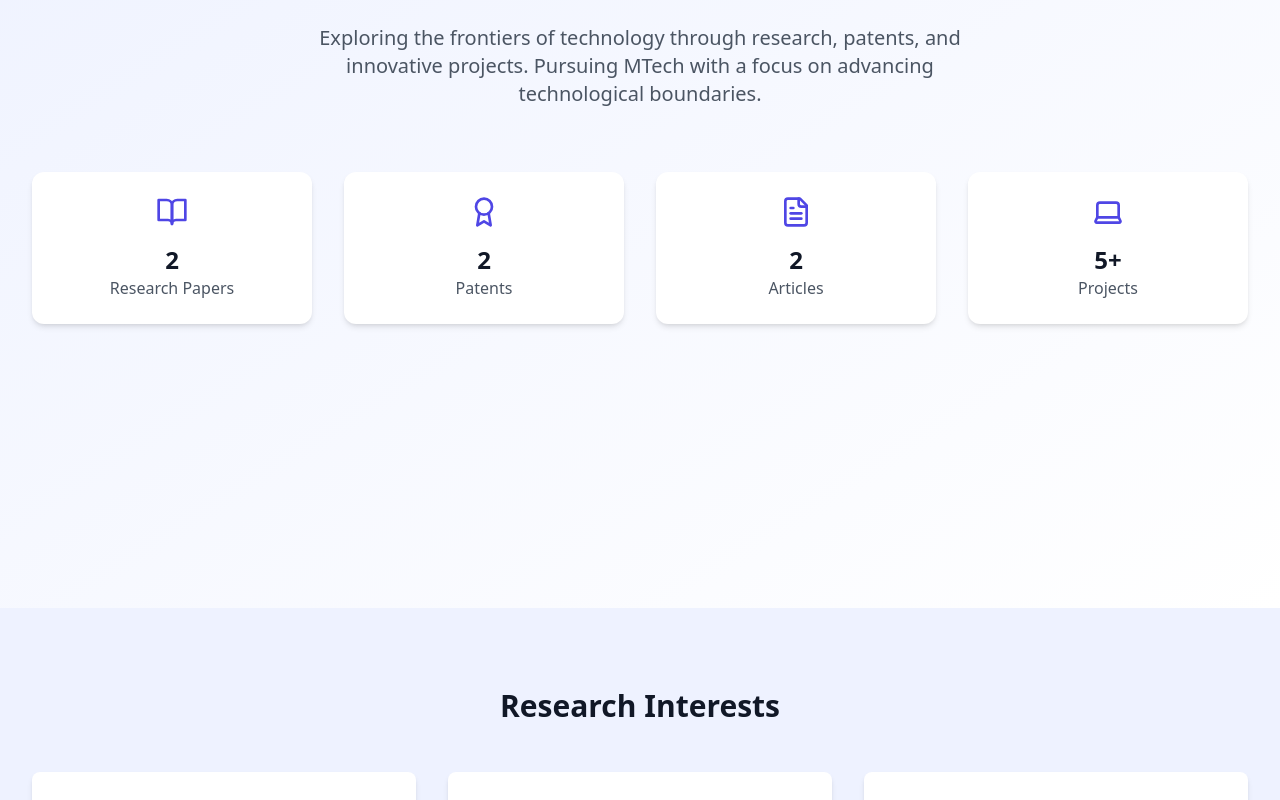
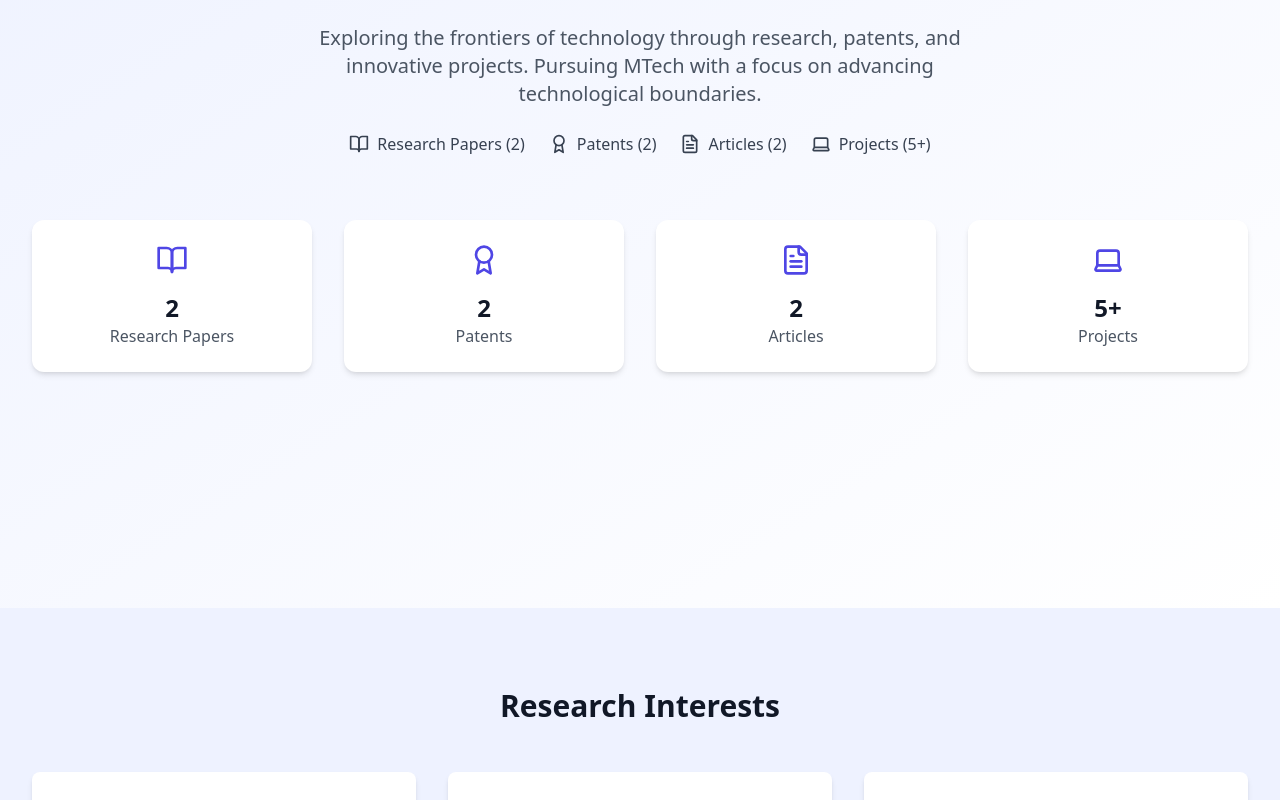
Before and after one commit to adipise5/Portfolio, a React (Vite) app: page / in a window 1280 px wide. Shown: the part 880-1680 px from the top of the page. Built offline with nearby package versions, Linux system fonts and the light colour scheme.

Commit message:
Update Hero.tsx

```diff
--- a/src/components/Hero.tsx
+++ b/src/components/Hero.tsx
@@ -1,6 +1,13 @@
 import React from 'react';
 import { motion } from 'framer-motion';
 import { BookOpen, Award, FileText, Laptop } from 'lucide-react';
+
+const sections = [
+  { icon: BookOpen, label: 'Research Papers', count: '2', id: 'publications' },
+  { icon: Award, label: 'Patents', count: '2', id: 'patents' },
+  { icon: FileText, label: 'Articles', count: '2', id: 'articles' },
+  { icon: Laptop, label: 'Projects', count: '5+', id: 'projects' },
+];
 
 const Hero = () => {
   return (
@@ -15,10 +22,26 @@ const Hero = () => {
           <h1 className="text-5xl font-bold text-gray-900 mb-6">
             Research & Innovation
           </h1>
-          <p className="text-xl text-gray-600 mb-12 max-w-2xl mx-auto">
+          <p className="text-xl text-gray-600 mb-6 max-w-2xl mx-auto">
             Exploring the frontiers of technology through research, patents, and innovative projects.
             Pursuing MTech with a focus on advancing technological boundaries.
           </p>
+
+          {/* Navigation Links */}
+          <div className="flex justify-center mb-12">
+            <div className="flex space-x-6">
+              {sections.map((section) => (
+                <a
+                  key={section.id}
+                  href={`#${section.id}`}
+                  className="flex items-center space-x-2 text-gray-700 hover:text-indigo-600 transition"
+                >
+                  <section.icon className="w-5 h-5" />
+                  <span className="font-medium">{section.label} ({section.count})</span>
+                </a>
+              ))}
+            </div>
+          </div>
         </motion.div>
 
         <motion.div
@@ -27,14 +50,10 @@ const Hero = () => {
           animate={{ opacity: 1 }}
           transition={{ delay: 0.4, stagger: 0.2 }}
         >
-          {[
-           { icon: BookOpen, label: 'Research Papers', count: '2', id: 'publications' },
-           { icon: Award, label: 'Patents', count: '2', id: 'patents' },
-           { icon: FileText, label: 'Articles', count: '2', id: 'articles' },
-           { icon: Laptop, label: 'Projects', count: '5+', id: 'projects' },
-          ].map((item, index) => (
+          {sections.map((item, index) => (
             <motion.div
               key={index}
+              id={item.id}
               className="bg-white p-6 rounded-xl shadow-md hover:shadow-lg transition-shadow"
               whileHover={{ scale: 1.05 }}
               whileTap={{ scale: 0.95 }}
```
